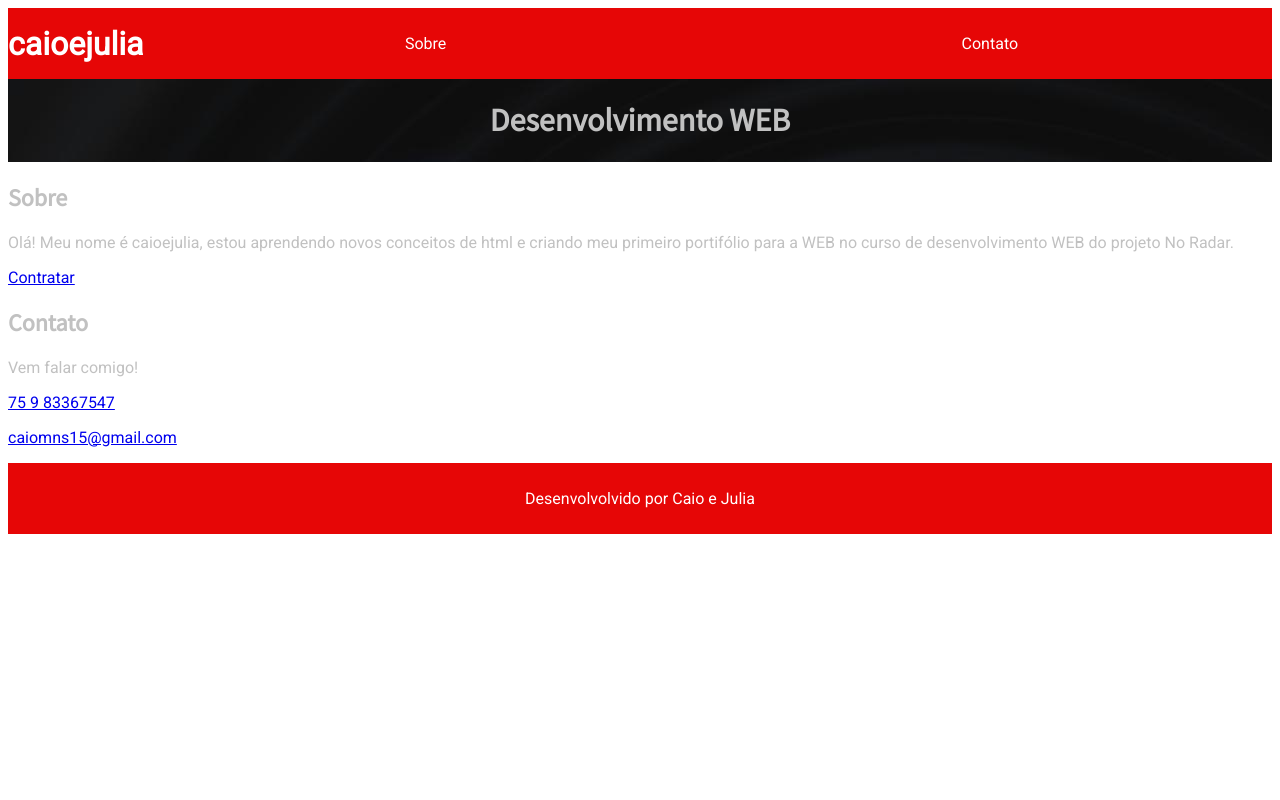
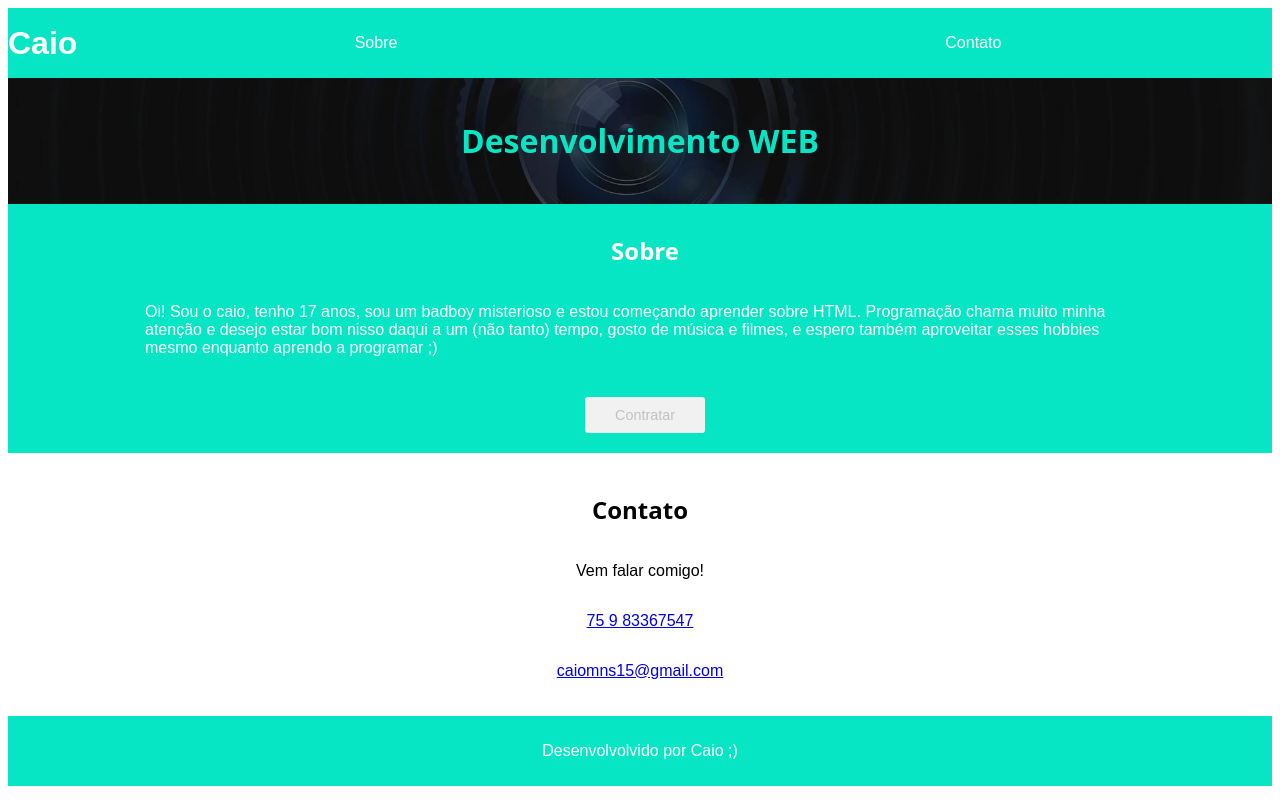
Before and after one commit to caiomns/portifolio, a plain HTML site: page index.html in a window 1280 px wide. Drawn offline with Linux system fonts and the light colour scheme; a web font is replaced by a local one.

Commit message:
udanças nas septions

```diff
--- a/index.html
+++ b/index.html
@@ -4,15 +4,15 @@
     <meta charset="UTF-8">
     <meta http-equiv="X-UA-Compatible" content="IE=edge">
     <meta name="viewport" content="width=device-width, initial-scale=1.0">
-    <link rel="preconnect" href="https://fonts.googleapis.com">
-    <link rel="preconnect" href="https://fonts.gstatic.com" crossorigin>
-    <link href="https://fonts.googleapis.com/css2?family=Roboto&family=Source+Sans+Pro&display=swap" rel="stylesheet">
+    <link rel="preconnect" href="https://fonts.google.com/specimen/Silkscreen">
+    <link rel="preconnect" href="https://fonts.google.com/specimen/Silkscreen" crossorigin>
+    <link href="https://fonts.google.com/specimen/Silkscreen" rel="stylesheet">
     <link rel="stylesheet" href="style.css">
-    <title>Caio e Julia</title>
+    <title>Caio</title>
 </head>
 <body>
     <nav>
-        <a href="#">caioejulia</a>
+        <a href="#">Caio</a>
         <ul>
             <li><a href="#sobre">Sobre</a></li>
             <li><a href="#contato">Contato</a></li>
@@ -23,13 +23,13 @@
         <h1>Desenvolvimento WEB</h1>
     </header>
 
-    <section>
+    <section id="sobre">
         <h2>Sobre</h2>
-        <p>Olá! Meu nome é caioejulia, estou aprendendo novos conceitos de html e criando meu primeiro portifólio para a WEB no curso de desenvolvimento WEB do projeto No Radar.</p>
-        <a href="#contato">Contratar</a>
+        <p>Oi! Sou o caio, tenho 17 anos, sou um badboy misterioso e estou começando aprender sobre HTML. Programação chama muito minha atenção e desejo estar bom nisso daqui a um (não tanto) tempo, gosto de música e filmes, e espero também aproveitar esses hobbies mesmo enquanto aprendo a programar ;)</p>
+        <a href="#contato" class="botao">Contratar</a>
     </section>
 
-    <section>
+    <section id="contato">
         <h2>Contato</h2>
         <p>Vem falar comigo!</p>
 
@@ -42,7 +42,7 @@
     </section>
 
     <footer>
-        <p>Desenvolvolvido por Caio e Julia</p>
+        <p>Desenvolvolvido por Caio ;)</p>
     </footer>
 
 </body>
--- a/style.css
+++ b/style.css
@@ -1,22 +1,31 @@
 body {
-    font-family: Roboto, sans-serif;
-    color: #c1c1c1;
+    font-family: Silkscreen, sans-serif;
+    color: #000000;
 }
 
 h1, h2, h3 {
-    font-family: Source Sans Pro, sans-serif;
-    color: #c1c1c1;
+    font-family: Silkscreen, system-ui, -apple-system, BlinkMacSystemFont, 'Segoe UI', Roboto, Oxygen, Ubuntu, Cantarell, 'Open Sans', 'Helvetica Neue', sans-serif;
+    color: #06e6c4;
+}
+
+.botao {
+    color: #FFFFFF;
+    text-decoration: none;
+    padding: 10px 30px;
+    background-color: #06e6c4;
+    font-size: .9em;
+    border-radius: 3px;
 }
 
 nav {
     display: flex;
     align-items: center;
-    background-color: #e60606;
+    background-color: #06e6c4;
 }
 
 nav > a {
     text-decoration: none;
-    color: #FFFFFF;
+    color: #ffffff;
     font-weight: 800;
     font-size: 32px;
 }
@@ -47,11 +56,52 @@ header{
  flex-direction: column;
  align-items: center;
  background-image: url("camera.jpg");
+ background-size: cover;
+ background-repeat: no-repeat;
+ background-position: center;
+ color: #FFFFFF;
+ text-align: center;
+ padding: 20px
+}
+
+#sobre {
+    display: flex;
+    flex-direction: column;
+    align-items: center;
+    padding: 10px 10px 20px 20px;
+    background-color: #06e6c4;
+    color: #FFFFFF;
+}
+
+#sobre h2 {
+    color: #FFFFFF;
+}
+
+#sobre p {
+    margin-bottom: 2.5em;
+    max-width: 1000px;
+}
+
+#sobre .botao {
+    background-color: #f1f1f1;
+    color: #c1c1c1;
+}
+
+#contato {
+    display: flex;
+    flex-direction: column;
+    align-items: center;
+    text-align: center;
+    padding: 20px;
+}
+
+#contato h2 {
+    color: #000000;
 }
 
 footer {
     text-align: center;
     padding: 10px;
-    background-color: #e60606;
+    background-color: #06e6c4;
     color:#FFFFFF
 }
```
